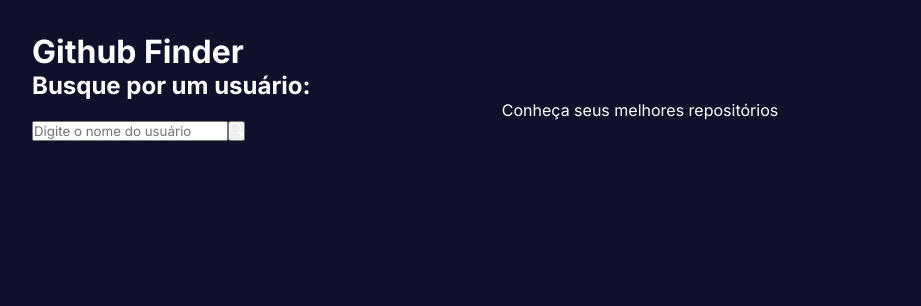
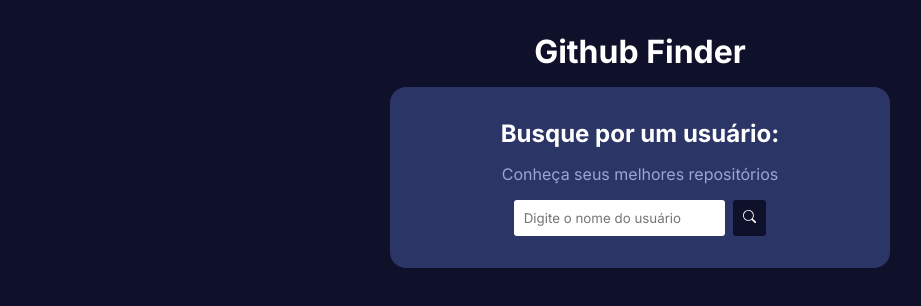
Before and after one commit to BHzdev/github-finder, a React (Vite) app: page / in a window 1280 px wide. Shown: the top 306 px of the page, without its empty margins (0-921 px from the left). Built offline with nearby package versions, Linux system fonts and the light colour scheme.

Commit message:
style: add app basic style

```diff
--- /dev/null
+++ b/src/App.module.css
@@ -0,0 +1,9 @@
+.app {
+  max-width: 500px;
+  margin: 0 auto;
+}
+
+.app h1 {
+  text-align: center;
+  margin-bottom: 1rem;
+}
--- a/src/App.tsx
+++ b/src/App.tsx
@@ -1,11 +1,12 @@
 import { Outlet } from "react-router-dom";
+import classes from "./App.module.css";
 
 function App() {
   return (
-    <>
+    <div className={classes.app}>
       <h1>Github Finder</h1>
       <Outlet />
-    </>
+    </div>
   );
 }
 
--- /dev/null
+++ b/src/components/Search.module.css
@@ -0,0 +1,33 @@
+.search {
+  background-color: #2b3566;
+  padding: 2rem;
+  border-radius: 1rem;
+  display: flex;
+  justify-content: center;
+  align-items: center;
+  flex-direction: column;
+  gap: 1rem;
+  margin-bottom: 1.5rem;
+}
+
+.search p {
+  color: #9da5d1;
+}
+
+.search_container {
+  display: flex;
+  gap: 0.5rem;
+}
+
+.search_container input,
+.search_container button {
+  padding: 0.6rem;
+  border-radius: 3px;
+  border: none;
+  color: #2b3566;
+}
+
+.search_container button {
+  background-color: #0e1129;
+  cursor: pointer;
+}
--- a/src/components/Search.tsx
+++ b/src/components/Search.tsx
@@ -2,20 +2,31 @@
   loadUser: (userName: string) => Promise<void>;
 };
 
-import { useState } from "react";
+import { useState, KeyboardEvent } from "react";
+
 import { BsSearch } from "react-icons/bs";
+
+import classes from "./Search.module.css";
 
 const Search = ({ loadUser }: SearchProps) => {
   const [userName, setUserName] = useState("");
+
+  const handleKeyDown = (e: KeyboardEvent) => {
+    if (e.key === "Enter") {
+      loadUser(userName);
+    }
+  };
+
   return (
-    <div>
+    <div className={classes.search}>
       <h2>Busque por um usuário:</h2>
       <p>Conheça seus melhores repositórios</p>
-      <div>
+      <div className={classes.search_container}>
         <input
           type="text"
+          onChange={(e) => setUserName(e.target.value)}
+          onKeyDown={handleKeyDown}
           placeholder="Digite o nome do usuário"
-          onChange={(e) => setUserName(e.target.value)}
         />
         <button onClick={() => loadUser(userName)}>
           <BsSearch />
```
